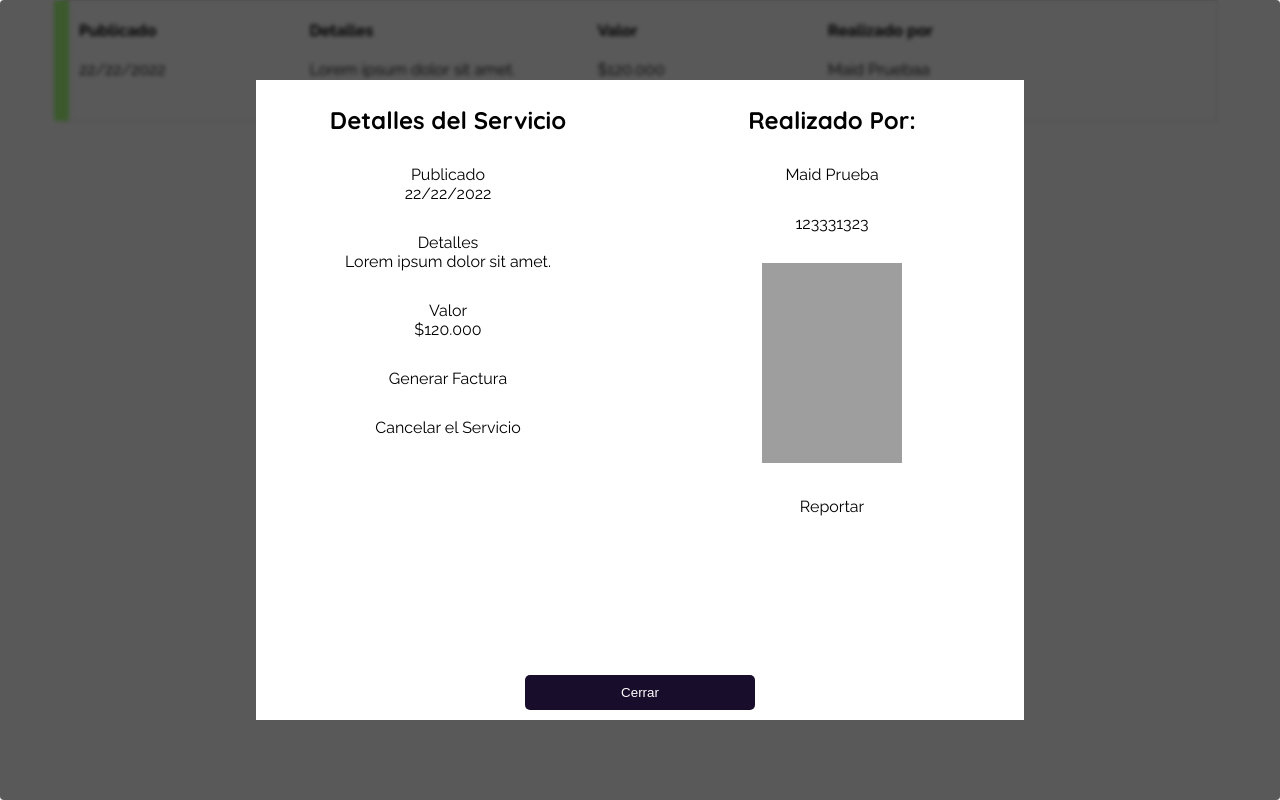
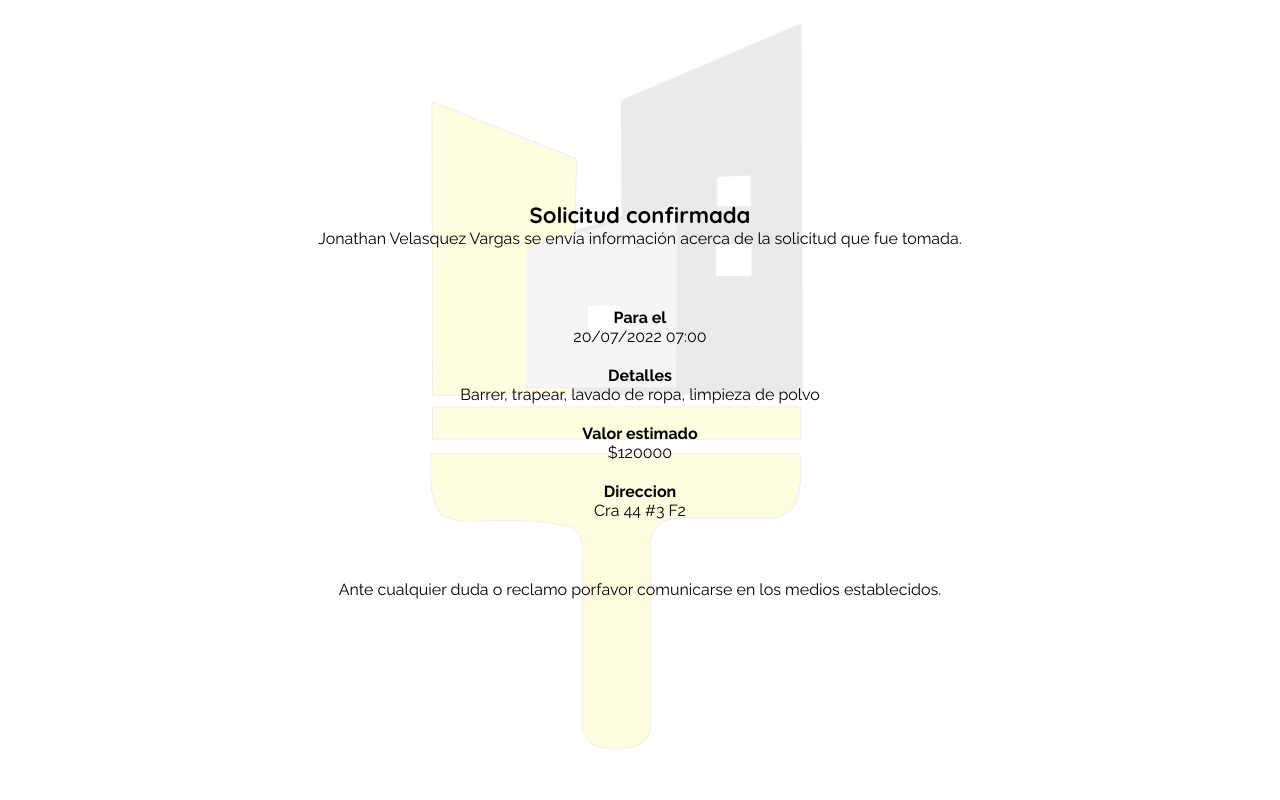
Before and after one commit to Jonathan-04/EcoLimpieza, a PHP site: page /pruebas.html in a window 1280 px wide. Run offline with PHP 8.4, Linux system fonts and the light colour scheme; grey boxes are pictures that could not be loaded.

```diff
--- a/css/pruebas.css
+++ b/css/pruebas.css
@@ -1,146 +1,27 @@
-.container-solicitudes{
-    position: relative;
-    width: 100%;
-    height: 100%;
-    background-color: #EFEFEF;
-
-}
-
-.items-solicitudes{
-    position: relative;
-    width: 90%;
-    height: 120px;
-    margin: auto;
-    margin-bottom: 30px;
-    background-color: white;
-    cursor: pointer;
-    border: 1px solid #dedede;
-    transition: all 300ms;
-}
-
-.items-solicitudes:hover{
-    box-shadow: 11px 11px 0px 2px var(--background-color);
-}
-
-.items-solicitudes ul{
+.container{
     width: 100%;
     height: 100%;
     display: flex;
-
+    flex-direction: column;
+    text-align: center;
+    place-content: center;
+    background-image: url(../img/iconos/iconEco2.png);
+    background-size: contain;
+    background-position: center;
+    background-repeat: no-repeat;
 }
 
-.items-solicitudes ul li{
-    width: 20%;
-    padding: 20px 0px;
+.informacion{
+    margin: 40px;
 }
 
-.items-solicitudes ul li p{
-    margin-bottom: 20px;
+.informacion h1{
+    font-size: 22px;
 }
 
-.items-solicitudes ul li img{
-    width: 120px;
-    height: 100%;
-    object-fit: cover;
+.detalles-solicitud li{
+    margin: 20px;
 }
-
-.titulo-solicitud{
+#titulo-servicios{
     font-weight: bold;
 }
-
-#estatusOn, #estatusOff, #estatusOther{
-    width: 15px;
-    margin-left: -10px;
-    margin-right: 10px;
-}
-
-#estatusOn{
-    background: #A8FF7E;
-}
-
-#estatusOff{
-
-    background: #ff7e7e;
-}
-
-#estatusOther{
-
-    background: #7ebcff;
-}
-
-#detalles-solicitud{
-    width: 25%;
-}
-
-
-@media screen and (max-width: 725px){
-    #detalles-solicitud{
-        display: none;
-    }
-
-    .items-solicitudes ul li{
-        width: 40%;
-    }
-
-    .items-solicitudes:hover{
-        box-shadow: none;
-    }
-}
-
-
-/* --------------- Modal Solicitud -------------- */
-
-.modal-solicitud{
-    display: block;
-    position: absolute;
-    inset: 0;
-    margin: auto;
-    background: rgba(0,0,0,0.65);
-    backdrop-filter: blur(2px);
-    border-radius: 4px;
-    z-index: 1000;
-    text-align: center;
-    transition: all 300ms;
-}
-.content-solicitud{
-    position: absolute;
-    width: 60vw;
-    height: 80vh;
-    background-color: white;
-    margin: auto;
-    inset: 0;
-    display: flex;
-
-}
-/* Información del Modal */
-
-.content-solicitud ul{
-    width: 50%;
-    margin-top: 20px;
-}
-
-.content-solicitud ul li{
-    margin: 5px;
-    margin-bottom: 30px;
-}
-
-.seccion-empleado li img{
-    width: 140px;
-    height: 200px;
-    object-fit: cover;
-}
-
-.content-solicitud button{
-    position: absolute;
-    bottom: 10px;
-    left: 0;
-    right: 0;
-    margin: auto;
-    width: 30%;
-    padding: 10px 10px;
-    border-style: none;
-    background-color: var(--background-color);
-    color: white;
-    border-radius: 5px;
-    cursor: pointer;
-}
--- a/dataBase/funciones.php
+++ b/dataBase/funciones.php
@@ -155,7 +155,7 @@ function getDetallesSolicitudes()
                         <h2>Detalles del Servicio</h2>
                     </li>
                     <li>
-                        <p>Publicado</p>
+                        <p><?php echo $filas->estado; ?></p>
                         <p><?php echo $filas->fecha_solicitud; ?></p>
                     </li>
                     <li>
@@ -170,7 +170,7 @@ function getDetallesSolicitudes()
                         <a href="" id="download-pdf">Generar Factura <img src="img/iconos/icon-download.svg" alt=""></a>
                     </li>
                     <li>
-                        <a href="dataBase/cancelar-solicitud.php" id="cancelar-servicio">Cancelar el Servicio</a>
+                        <a href="dataBase/cancelar-solicitud.php?idSolicitud=<?php echo $_GET['idSolicitud']; ?>" id="cancelar-servicio">Cancelar el Servicio</a>
                     </li>
                 </ul>
 
--- a/dataBase/login-validacion.php
+++ b/dataBase/login-validacion.php
@@ -5,7 +5,7 @@
 session_start();
 
 //Conexión Mysqli
-include_once 'conexiondb.php';
+require 'conexiondb.php';
 
 
 if ($_POST['Ingresar']) {
@@ -38,7 +38,7 @@ if ($_POST['Ingresar']) {
 
             header("Location: ../inicio.php");
         } else {
-            header("Location: ../login.php?errorLogin=1");
+            header("Location: ../login.php?tipo=" . $_GET['tipo'] . " &errorLogin=1");
         }
 
         //Liberar la consulta y cerrar la conexión
@@ -71,7 +71,7 @@ if ($_POST['Ingresar']) {
 
             header("Location: ../mapa.php");
         } else {
-            header("Location: ../login.php?errorLogin=1");
+            header("Location: ../login.php?tipo=" . $_GET['tipo'] . " &errorLogin=1");
         }
 
         //Liberar la consulta y cerrar la conexión
--- a/pruebas.html
+++ b/pruebas.html
@@ -1,88 +1,48 @@
 <!-- Esto es solo para probar nuevas cosas en cuanto al diseño,
 puede ser cambiado cuando se quiera crear nuevas vistas -->
 
-
-<!DOCTYPE html>
-<html lang="en">
+<html lang="es">
 
 <head>
-  <meta charset="UTF-8" />
-  <meta http-equiv="X-UA-Compatible" content="IE=edge" />
-  <meta name="viewport" content="width=device-width, initial-scale=1.0" />
+
   <title>Pruebas</title>
   <link rel="stylesheet" href="css/style.css" />
   <link rel="stylesheet" href="css/pruebas.css" />
 </head>
 
 <body>
-  <div class="items-solicitudes" id="items-solicitudes">
-    <ul>
-      <li id="estatusOn"></li>
-      <li>
-        <p class="titulo-solicitud">Publicado</p>
-        <p>22/22/2022</p>
-      </li>
-      <li id="detalles-solicitud">
-        <p class="titulo-solicitud">Detalles</p>
-        <p>Lorem ipsum dolor sit amet.</p>
-      </li>
-      <li>
-        <p class="titulo-solicitud">Valor</p>
-        <p>$120.000</p>
-      </li>
-      <li class="data-empleado">
-        <p class="titulo-solicitud">Realizado por</p>
-        <p>Maid Pruebaa</p>
-      </li>
-    </ul>
-  </div>
 
-  <div class="modal-solicitud" id="modalSolicitud">
-    <div class="content-solicitud">
-      <ul class="seccion-solicitud">
+  <div class="container">
+    <div class="informacion">
+      <h1>Solicitud confirmada</h1>
+      <p>Jonathan Velasquez Vargas se envía información acerca de la solicitud que fue tomada.</p>
+    </div>
+    <div class="detalles-solicitud">
+      <ul>
         <li>
-          <h2>Detalles del Servicio</h2>
+          <p id="titulo-servicios">Para el</p>
+          <p>20/07/2022 07:00</p>
         </li>
         <li>
-          <p>Publicado</p>
-          <p>22/22/2022</p>
+          <p id="titulo-servicios">Detalles</p>
+          <p>Barrer, trapear, lavado de ropa, limpieza de polvo</p>
         </li>
         <li>
-          <p>Detalles</p>
-          <p>Lorem ipsum dolor sit amet.</p>
+          <p id="titulo-servicios">Valor estimado</p>
+          <p>$120000</p>
         </li>
         <li>
-          <p>Valor</p>
-          <p>$120.000</p>
-        </li>
-        <li>
-          <a href="">Generar Factura</a>
-        </li>
-        <li>
-          <a href="">Cancelar el Servicio</a>
+          <p id="titulo-servicios">Direccion</p>
+          <p>Cra 44 #3 F2</p>
         </li>
       </ul>
-      <ul class="seccion-empleado">
-        <li>
-          <h2>Realizado Por:</h2>
-        </li>
-        <li>
-          <p>Maid Prueba</p>
-        </li>
-        <li>
-          <p>123331323</p>
-        </li>
-        <li><img src="img/Belfast.jpg" alt="" /></li>
-        <li>
-          <p>Reportar</p>
-        </li>
-      </ul>
-      <button id="CerrarModal">Cerrar</button>
+    </div>
+    <div class="informacion">
+      <p>Ante cualquier duda o reclamo porfavor comunicarse en los medios establecidos.</p>
     </div>
   </div>
 
-  <script src="js/jquery-3.6.0.min.js"></script>
-  <script src="js/modal-solicitudes.js"></script>
+
 </body>
 
 </html>
```
Also changed, not shown: dataBase/aceptar-solicitud.php (+73 -2 lines), dataBase/cancelar-solicitud.php (+28 -0 lines).
